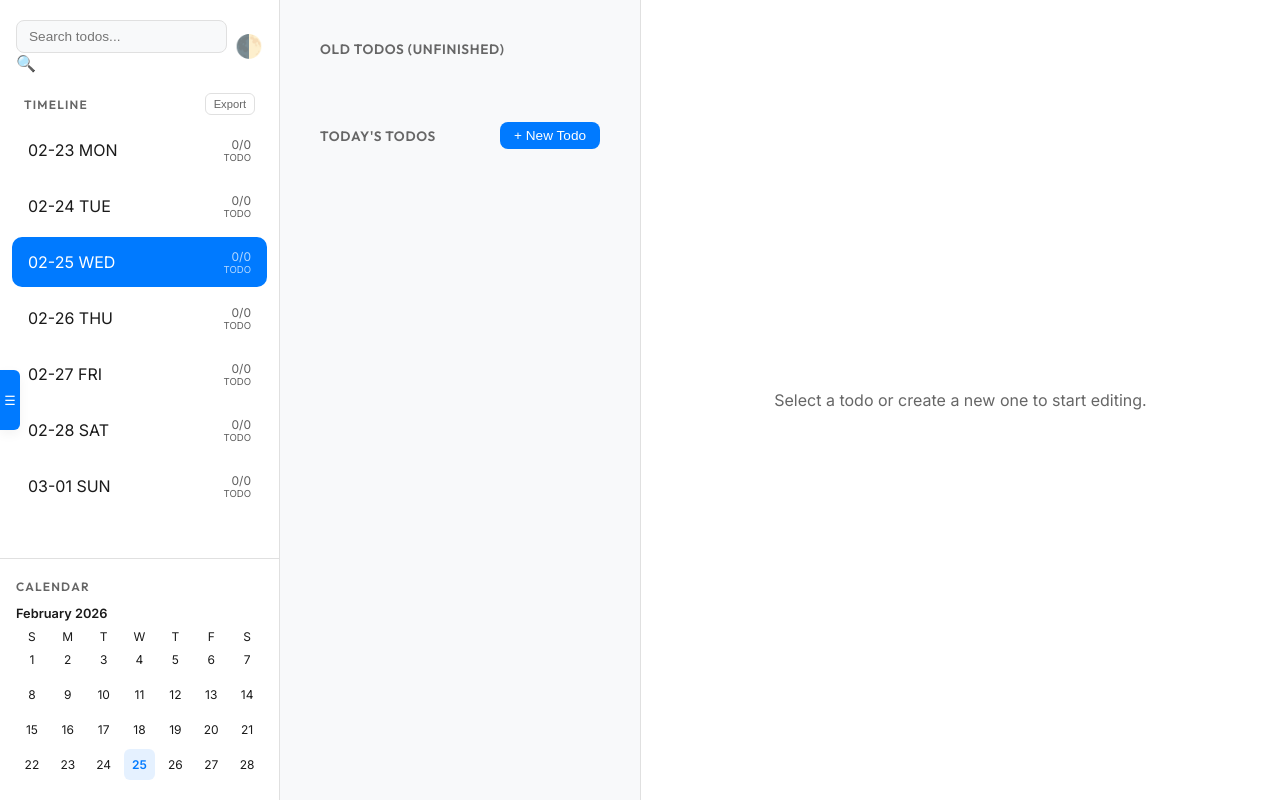
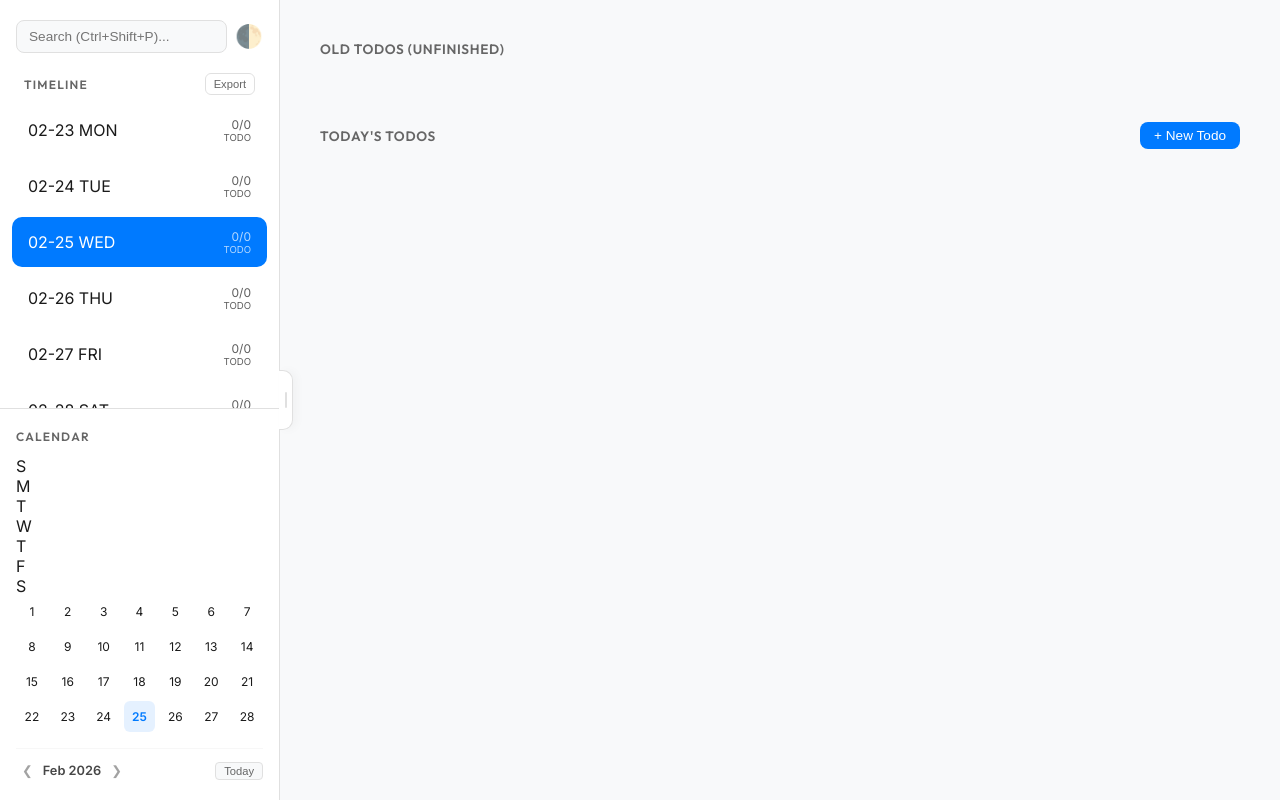
Before and after one commit to cornradio/rbtodo, a website: page public/index.html in a window 1280 px wide. Drawn offline with nearby package versions, Linux system fonts and the light colour scheme; no server answers.

Commit message:
## v1.2 bug修复

```diff
--- a/public/app.js
+++ b/public/app.js
@@ -7,7 +7,8 @@ const state = {
     isDarkMode: false,
     timelineStats: {},
     isFullscreen: false,
-    isSidebarCollapsed: false
+    isSidebarCollapsed: false,
+    calendarViewDate: dayjs().startOf('month')
 };
 
 // --- DOM Elements ---
@@ -56,10 +57,10 @@ async function init() {
 function setupEventListeners() {
     document.getElementById('add-todo-btn').addEventListener('click', createNewTodo);
     document.getElementById('close-editor').addEventListener('click', () => {
-        editorSection.classList.add('hidden');
-        editorPlaceholder.classList.remove('hidden');
+        editorPane.classList.add('hidden-right');
         state.selectedTodo = null;
         if (state.isFullscreen) toggleFullscreen();
+        renderTodoLists(); // Refresh highlight
     });
 
     titleInput.addEventListener('input', debounce(autoSave, 1000));
@@ -104,11 +105,17 @@ function setupKeyboardShortcuts() {
             toggleSidebar();
         }
         // Ctrl + Shift + F: Toggle Fullscreen
-        if (e.ctrlKey && e.shiftKey && (e.key.toLowerCase() === 'f')) {
+        if (e.ctrlKey && e.shiftKey && e.key.toLowerCase() === 'f') {
             e.preventDefault();
             if (!editorSection.classList.contains('hidden')) {
                 toggleFullscreen();
             }
+        }
+        // Ctrl + Shift + P: Open Search
+        if (e.ctrlKey && e.shiftKey && e.key.toLowerCase() === 'p') {
+            e.preventDefault();
+            searchInput.focus();
+            handleSearch();
         }
     });
 }
@@ -217,17 +224,14 @@ function renderTimeline() {
 }
 
 function renderCalendar() {
-    const now = dayjs(state.selectedDate);
-    const startOfMonth = now.startOf('month');
-    const endOfMonth = now.endOf('month');
+    const viewDate = state.calendarViewDate;
+    const startOfMonth = viewDate.startOf('month');
+    const endOfMonth = viewDate.endOf('month');
     const startDay = startOfMonth.day();
-    const daysInMonth = now.daysInMonth();
+    const daysInMonth = viewDate.daysInMonth();
 
     calendarEl.innerHTML = `
-        <div style="display:flex; justify-content:space-between; margin-bottom:8px; font-size:0.8rem; font-weight:bold;">
-            <span>${now.format('MMMM YYYY')}</span>
-        </div>
-        <div class="calendar-grid">
+        <div class="calendar-grid-labels">
             <div>S</div><div>M</div><div>T</div><div>W</div><div>T</div><div>F</div><div>S</div>
         </div>
     `;
@@ -250,7 +254,30 @@ function renderCalendar() {
         grid.appendChild(dayEl);
     }
     calendarEl.appendChild(grid);
+
+    // Month Navigation at Bottom
+    const nav = document.createElement('div');
+    nav.className = 'calendar-header-nav';
+    nav.innerHTML = `
+        <div class="cal-nav-group">
+            <button class="cal-nav-btn" onclick="changeMonth(-1)">❮</button>
+            <span class="cal-month-title">${viewDate.format('MMM YYYY')}</span>
+            <button class="cal-nav-btn" onclick="changeMonth(1)">❯</button>
+        </div>
+        <button class="cal-today-btn" onclick="goToday()">Today</button>
+    `;
+    calendarEl.appendChild(nav);
 }
+
+window.changeMonth = (delta) => {
+    state.calendarViewDate = state.calendarViewDate.add(delta, 'month');
+    renderCalendar();
+};
+
+window.goToday = () => {
+    state.calendarViewDate = dayjs().startOf('month');
+    selectDate(dayjs().format('YYYY-MM-DD'));
+};
 
 function renderTodoLists() {
     renderList(state.oldTodos, oldTodosEl, true);
@@ -437,7 +464,8 @@ function createNewTodo() {
 
 function openTodo(todo) {
     state.selectedTodo = todo;
-    editorSection.classList.remove('hidden');
+    editorPane.classList.remove('hidden-right');
+    editorSection.classList.remove('hidden'); // Ensure content is visible within pane
     editorPlaceholder.classList.add('hidden');
 
     titleInput.value = todo.title || '';
--- a/public/css/base.css
+++ b/public/css/base.css
@@ -30,6 +30,29 @@
     box-sizing: border-box;
     margin: 0;
     padding: 0;
+}
+
+/* Global Custom Scrollbar */
+::-webkit-scrollbar {
+    width: 6px;
+    height: 6px;
+}
+
+::-webkit-scrollbar-track {
+    background: transparent;
+}
+
+::-webkit-scrollbar-thumb {
+    background: rgba(0, 0, 0, 0.08);
+    border-radius: 10px;
+}
+
+.dark-mode ::-webkit-scrollbar-thumb {
+    background: rgba(255, 255, 255, 0.08);
+}
+
+::-webkit-scrollbar-thumb:hover {
+    background: rgba(0, 122, 255, 0.2);
 }
 
 body {
--- a/public/css/editor.css
+++ b/public/css/editor.css
@@ -8,8 +8,16 @@
     display: flex;
     flex-direction: column;
     flex-shrink: 0;
-    transition: width 0.3s ease;
+    transition: transform 0.3s cubic-bezier(0.4, 0, 0.2, 1), width 0.3s ease;
     overflow: hidden;
+    position: relative;
+}
+
+/* Hide to the right */
+.editor-section.hidden-right {
+    transform: translateX(100%);
+    position: absolute;
+    right: 0;
 }
 
 .editor-section.fullscreen {
@@ -20,6 +28,7 @@
     max-width: 100vw !important;
     height: 100vh !important;
     z-index: 2000;
+    transform: none !important;
 }
 
 .editor-container {
--- a/public/css/sidebar.css
+++ b/public/css/sidebar.css
@@ -1,47 +1,67 @@
 .sidebar {
     width: 280px;
-    height: 100%;
+    height: 100vh;
     flex-shrink: 0;
     background-color: var(--sidebar-bg);
     border-right: 1px solid var(--border-color);
     display: flex;
     flex-direction: column;
-    padding: 20px 0 0;
-    transition: margin-left 0.3s ease;
-    overflow: hidden;
+    transition: transform 0.3s cubic-bezier(0.4, 0, 0.2, 1);
+    position: relative;
+    /* Anchor for toggle */
+    z-index: 100;
 }
 
 .sidebar.collapsed {
-    margin-left: -280px;
+    transform: translateX(-100%);
 }
 
+/* Sticky Sidebar Toggle - Now a child of sidebar but appears outside */
 .sidebar-toggle-persistent {
     position: absolute;
-    left: 0;
+    left: 100%;
+    /* Fixes it to the right edge of sidebar */
     top: 50%;
     transform: translateY(-50%);
-    z-index: 1000;
-    background: var(--accent-color);
-    color: white;
-    border: none;
-    border-radius: 0 6px 6px 0;
-    width: 20px;
+    z-index: 1500;
+    width: 14px;
     height: 60px;
     display: flex;
     align-items: center;
     justify-content: center;
     cursor: pointer;
-    font-size: 0.8rem;
-    box-shadow: var(--shadow);
-    transition: width 0.2s;
+    background: var(--sidebar-bg);
+    border: 1px solid var(--border-color);
+    border-left: none;
+    border-radius: 0 10px 10px 0;
+    box-shadow: 4px 0 10px rgba(0, 0, 0, 0.03);
+    transition: background 0.2s, opacity 0.3s;
 }
 
 .sidebar-toggle-persistent:hover {
-    width: 30px;
+    background: var(--accent-color);
+    border-color: var(--accent-color);
+    width: 20px;
+}
+
+.sidebar-toggle-persistent:hover .toggle-anchor {
+    background: white;
+    height: 20px;
+}
+
+.sidebar-toggle-persistent .toggle-anchor {
+    width: 2px;
+    height: 16px;
+    background: var(--border-color);
+    border-radius: 2px;
+}
+
+.sidebar-toggle-persistent:hover .toggle-anchor {
+    background: white;
 }
 
 .sidebar-header {
-    padding: 0 16px 20px;
+    padding: 20px 16px;
     display: flex;
     gap: 8px;
     align-items: center;
@@ -55,7 +75,7 @@
 
 .search-container input {
     width: 100%;
-    padding: 8px 32px 8px 12px;
+    padding: 8px 12px;
     border-radius: 8px;
     border: 1px solid var(--border-color);
     background-color: var(--bg-color);
@@ -69,6 +89,7 @@
     display: flex;
     flex-direction: column;
     overflow-y: auto;
+    overflow-x: hidden;
 }
 
 .sidebar-section {
@@ -167,3 +188,58 @@
     text-decoration: underline;
     color: var(--accent-color);
 }
+
+/* Calendar Nav */
+.calendar-header-nav {
+    display: flex;
+    justify-content: space-between;
+    align-items: center;
+    margin-top: 16px;
+    padding-top: 12px;
+    border-top: 1px solid rgba(0, 0, 0, 0.03);
+}
+
+.cal-nav-group {
+    display: flex;
+    align-items: center;
+    gap: 4px;
+}
+
+.cal-month-title {
+    font-size: 0.8rem;
+    font-weight: 600;
+    opacity: 0.8;
+}
+
+.cal-nav-btn {
+    background: transparent;
+    border: none;
+    color: var(--text-color);
+    cursor: pointer;
+    font-size: 0.8rem;
+    padding: 2px 6px;
+    border-radius: 4px;
+    opacity: 0.4;
+    transition: all 0.2s;
+}
+
+.cal-nav-btn:hover {
+    opacity: 1;
+    background: var(--todo-item-hover);
+}
+
+.cal-today-btn {
+    font-size: 0.7rem;
+    padding: 2px 8px;
+    background: var(--bg-color);
+    border: 1px solid var(--border-color);
+    border-radius: 4px;
+    cursor: pointer;
+    color: var(--text-secondary);
+    transition: all 0.2s;
+}
+
+.cal-today-btn:hover {
+    color: var(--accent-color);
+    border-color: var(--accent-color);
+}
--- a/public/index.html
+++ b/public/index.html
@@ -21,16 +21,14 @@
 
 <body class="light-mode">
     <div class="app-container" id="app">
-        <!-- Sidebar Toggle (Persistent拉手) -->
-        <button id="toggle-sidebar-persistent" class="sidebar-toggle-persistent"
-            title="Toggle Sidebar (Ctrl+B)">☰</button>
-
         <!-- Sidebar: Timeline & Calendar -->
         <aside class="sidebar" id="sidebar">
+            <div class="sidebar-toggle-persistent" id="toggle-sidebar-persistent" title="Toggle Sidebar (Ctrl+B)">
+                <div class="toggle-anchor"></div>
+            </div>
             <div class="sidebar-header">
                 <div class="search-container">
-                    <input type="text" id="search-input" placeholder="Search todos...">
-                    <span class="search-icon">🔍</span>
+                    <input type="text" id="search-input" placeholder="Search (Ctrl+Shift+P)...">
                 </div>
                 <button id="theme-toggle" class="icon-btn">🌓</button>
             </div>
@@ -81,7 +79,7 @@
         <div class="resizer" id="resizer"></div>
 
         <!-- Right Pane: Detail & Editor -->
-        <section class="editor-section" id="editor-section">
+        <section class="editor-section hidden-right" id="editor-section">
             <div id="editor-placeholder" class="editor-placeholder">
                 <p>Select a todo or create a new one to start editing.</p>
             </div>
```
Also changed, not shown: todo.md (+9 -0 lines).
